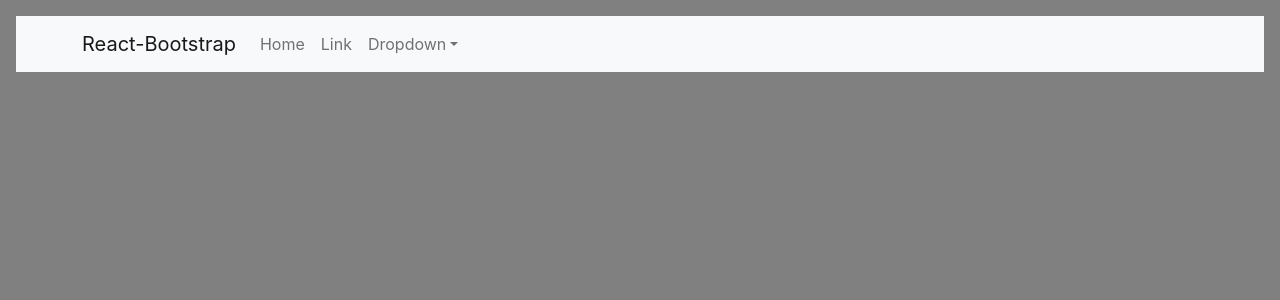
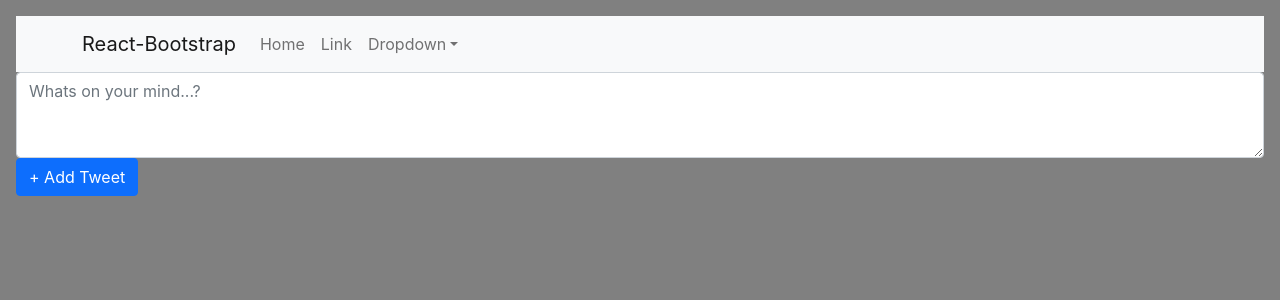
Before and after one commit to GRANDMAC96/twitter_app, a React (Create React App) app: page / in a window 1280 px wide. Shown: the top 300 px of the page. Built offline with nearby package versions, Linux system fonts and the light colour scheme.

Commit message:
tweet form now submits a tweet to tweets state

```diff
--- a/src/components/AddTweetForm.js
+++ b/src/components/AddTweetForm.js
@@ -1,11 +1,32 @@
 import React from 'react';
+import Form from 'react-bootstrap/Form';
+import Button from 'react-bootstrap/Button';
+
 
 class AddTweetForm extends React.Component {
+    tweetRef = React.createRef();
+
+
+    createTweet = e => {
+        e.preventDefault();
+        console.log(this.tweetRef.current.value);
+        const tweet = {
+            text: this.tweetRef.current.value,
+        }
+        this.props.addTweet(tweet);
+        // Finally refresh the page
+        // Here currentTarget refers to the form tag and the reset() method resets the form.
+        // NB* state resets when you refresh the page.
+        e.currentTarget.reset();
+    }
     render() {
         return (
-            <div>
-
-            </div>
+            <Form onSubmit={this.createTweet}>
+                <Form.Group controlId="exampleForm.ControlTextarea1">
+                    <Form.Control as="textarea" rows={3} placeholder="Whats on your mind...?" ref={this.tweetRef} />
+                </Form.Group>
+                <Button variant="primary" type="submit">+ Add Tweet</Button>
+            </Form>
         );
     }
 }
--- a/src/components/App.js
+++ b/src/components/App.js
@@ -1,10 +1,35 @@
 import React from "react";
 import Header from "./Header";
+import AddTweetForm from "./AddTweetForm";
 
 class App extends React.Component {
+  state = {
+    tweets: {}
+  };
+
+  addTweet = tweet => {
+    // Options you may think would work to add things to state
+    // this.state.fishes.push(fish) for an array
+    // this.state.fishes.fish1 = fish for an object
+    // Neither work!!
+
+    // Instead you need to use setState()
+    // 1. take a copy of existing state
+    const tweets = { ...this.state.tweets };
+    // 2. add our new fish to the fishes variable
+    tweets[`tweet${Date.now()}`] = tweet;
+    // 3. set the new fishes object to state
+    this.setState({
+      tweets: tweets
+    });
+  };
+
   render() {
     return (
-      <Header />
+      <div>
+        <Header />
+        <AddTweetForm addTweet={this.addTweet} />
+      </div>
     );
   }
 }
```
